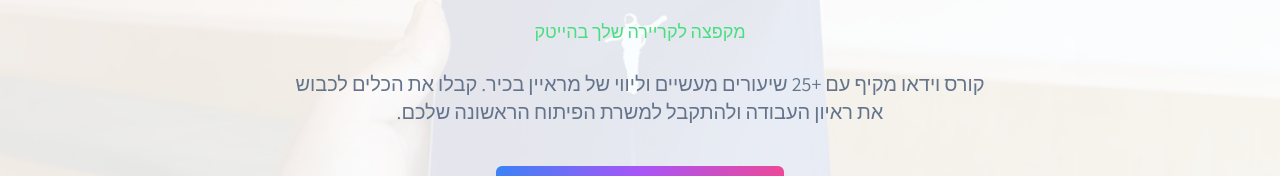
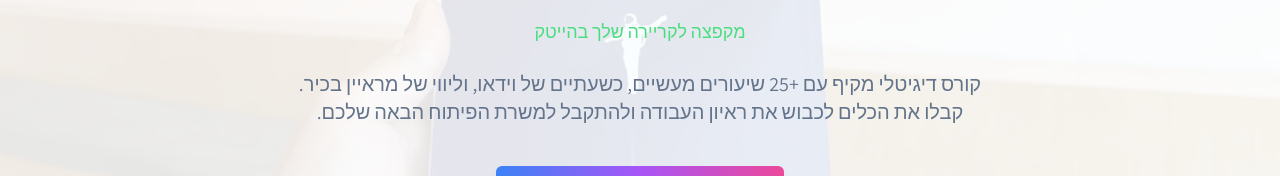
Before and after one commit to ronka/hightech-guide-chat, a Next.js app: page /cracking-the-job-interview in a window 1280 px wide. Shown: the part 394-570 px from the top of the page. Built offline with nearby package versions, Linux system fonts and the light colour scheme.

Commit message:
alter copy

```diff
--- a/src/app/cracking-the-job-interview/page.tsx
+++ b/src/app/cracking-the-job-interview/page.tsx
@@ -94,8 +94,9 @@ export default function Home() {
             </p>
 
             <p className="max-w-[700px] text-muted-foreground md:text-xl">
-              קורס וידאו מקיף עם +25 שיעורים מעשיים וליווי של מראיין בכיר. קבלו
-              את הכלים לכבוש את ראיון העבודה ולהתקבל למשרת הפיתוח הראשונה שלכם.
+              קורס דיגיטלי מקיף עם +25 שיעורים מעשיים, כשעתיים של וידאו, וליווי
+              של מראיין בכיר. קבלו את הכלים לכבוש את ראיון העבודה ולהתקבל למשרת
+              הפיתוח הבאה שלכם.
             </p>
 
             <div className="flex flex-col items-center w-full gap-3 pt-4">
```
